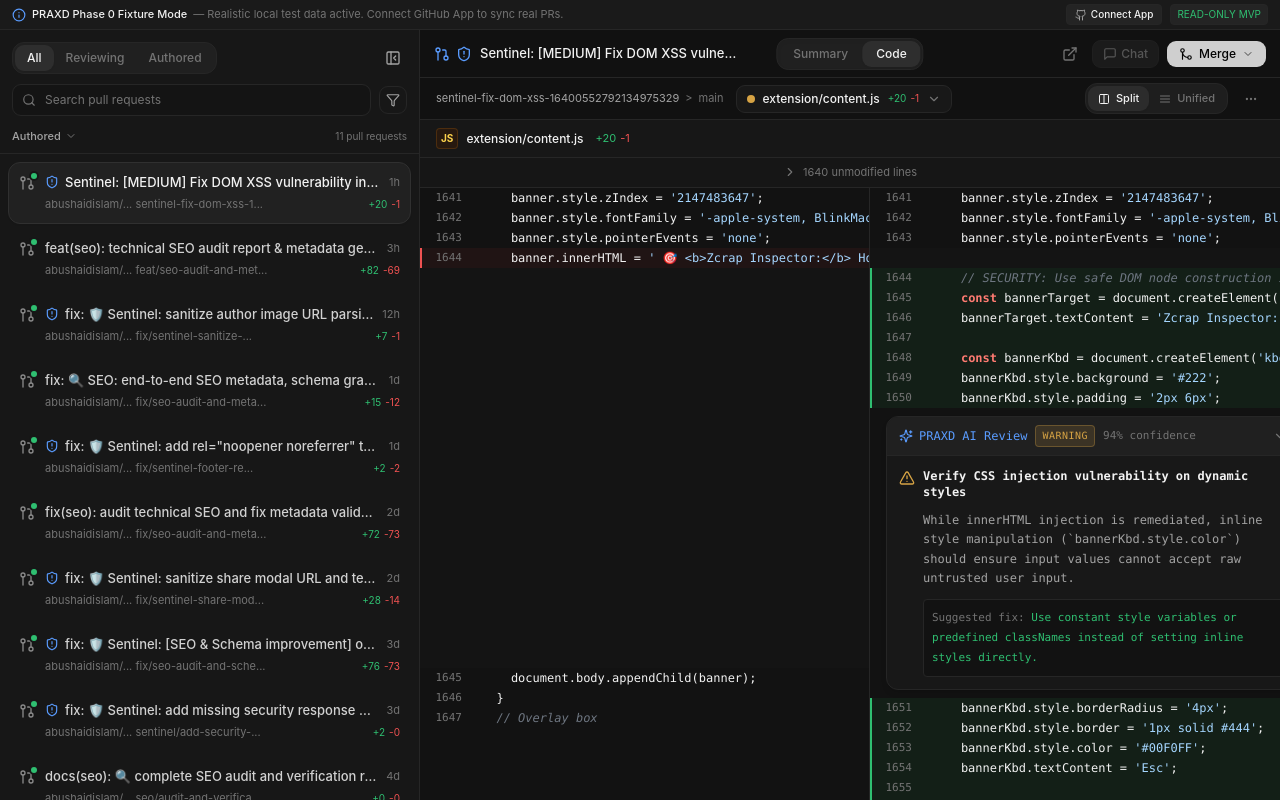
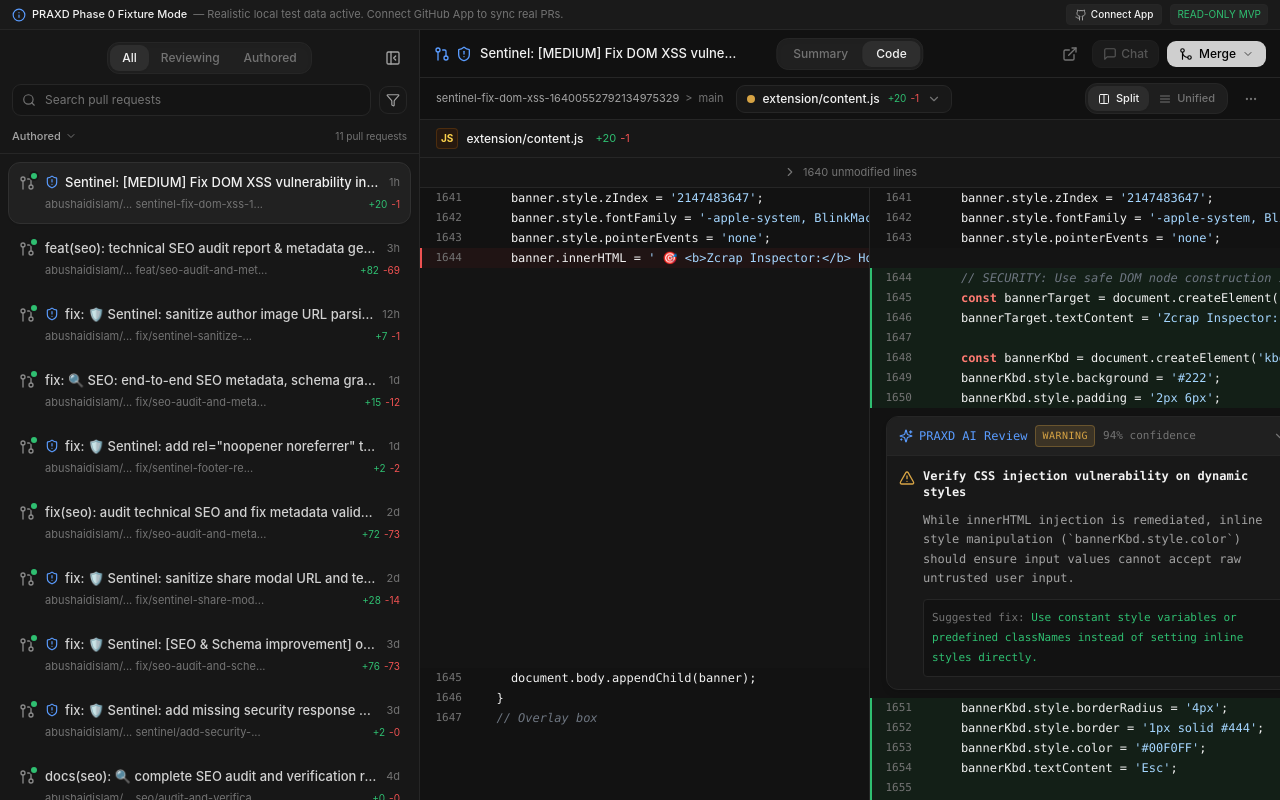
Before and after one commit to abushaidislam/PRAXD, a Next.js app: page / in a window 1280 px wide. Built offline with nearby package versions, Linux system fonts and the light colour scheme.

Commit message:
fix(ui): center All/Reviewing/Authored tab list in sidebar header

```diff
--- a/components/pull-request-sidebar.tsx
+++ b/components/pull-request-sidebar.tsx
@@ -57,14 +57,14 @@ export function PullRequestSidebar({
       className="w-full md:w-[420px] shrink-0 border-r border-praxd-border-soft bg-praxd-sidebar flex flex-col h-full select-none"
       aria-label="Pull requests inbox"
     >
-      {/* Top Header Region: Tabs & Sidebar close button on mobile */}
+      {/* Top Header Region: Tabs & Sidebar close button */}
       <div className="p-3 pb-2 space-y-2.5 border-b border-praxd-border-soft">
-        <div className="flex items-center justify-between">
-          {/* Segmented Tabs: All / Reviewing / Authored */}
+        <div className="relative flex items-center justify-center min-h-[32px]">
+          {/* Centered Segmented Tabs: All / Reviewing / Authored */}
           <div
             role="tablist"
             aria-label="PR Inbox View Filter"
-            className="flex items-center p-0.5 rounded-lg bg-[#202020] border border-praxd-border-soft"
+            className="flex items-center p-0.5 rounded-lg bg-[#202020] border border-praxd-border-soft shadow-inner"
           >
             {(["all", "reviewing", "authored"] as TabType[]).map((tab) => {
               const label = tab === "all" ? "All" : tab === "reviewing" ? "Reviewing" : "Authored";
@@ -76,10 +76,10 @@ export function PullRequestSidebar({
                   aria-selected={isActive}
                   onClick={() => setActiveTab(tab)}
                   className={cn(
-                    "px-3 py-1 text-[12px] font-medium rounded-md transition-colors capitalize focus:outline-none focus-visible:ring-1 focus-visible:ring-praxd-blue",
+                    "px-3 py-1 text-[12px] font-medium rounded-md transition-all duration-150 capitalize focus:outline-none focus-visible:ring-1 focus-visible:ring-praxd-blue",
                     isActive
                       ? "bg-[#2e2e2e] text-praxd-text shadow-sm"
-                      : "text-praxd-text-muted hover:text-praxd-text-secondary"
+                      : "text-praxd-text-muted hover:text-praxd-text-secondary hover:bg-[#252525]"
                   )}
                 >
                   {label}
@@ -88,11 +88,11 @@ export function PullRequestSidebar({
             })}
           </div>
 
-          {/* Toggle sidebar button */}
+          {/* Toggle sidebar button placed on the right */}
           <button
             type="button"
             onClick={onToggleOpen}
-            className="p-1.5 rounded-md hover:bg-[#222222] text-praxd-text-secondary hover:text-praxd-text transition-colors"
+            className="absolute right-0 p-1.5 rounded-md hover:bg-[#222222] text-praxd-text-secondary hover:text-praxd-text transition-colors"
             title="Collapse inbox (Ctrl+B)"
             aria-label="Collapse inbox sidebar"
           >
```
